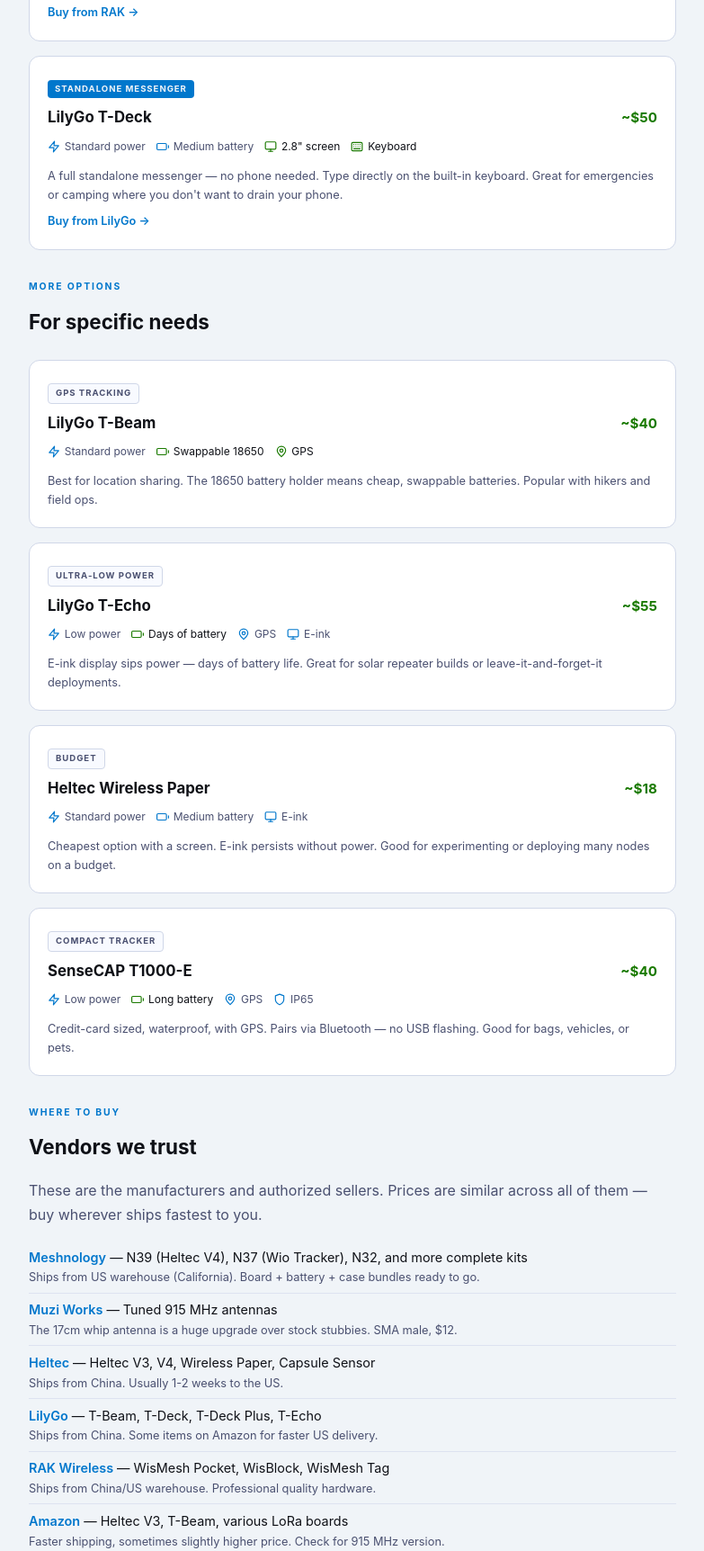
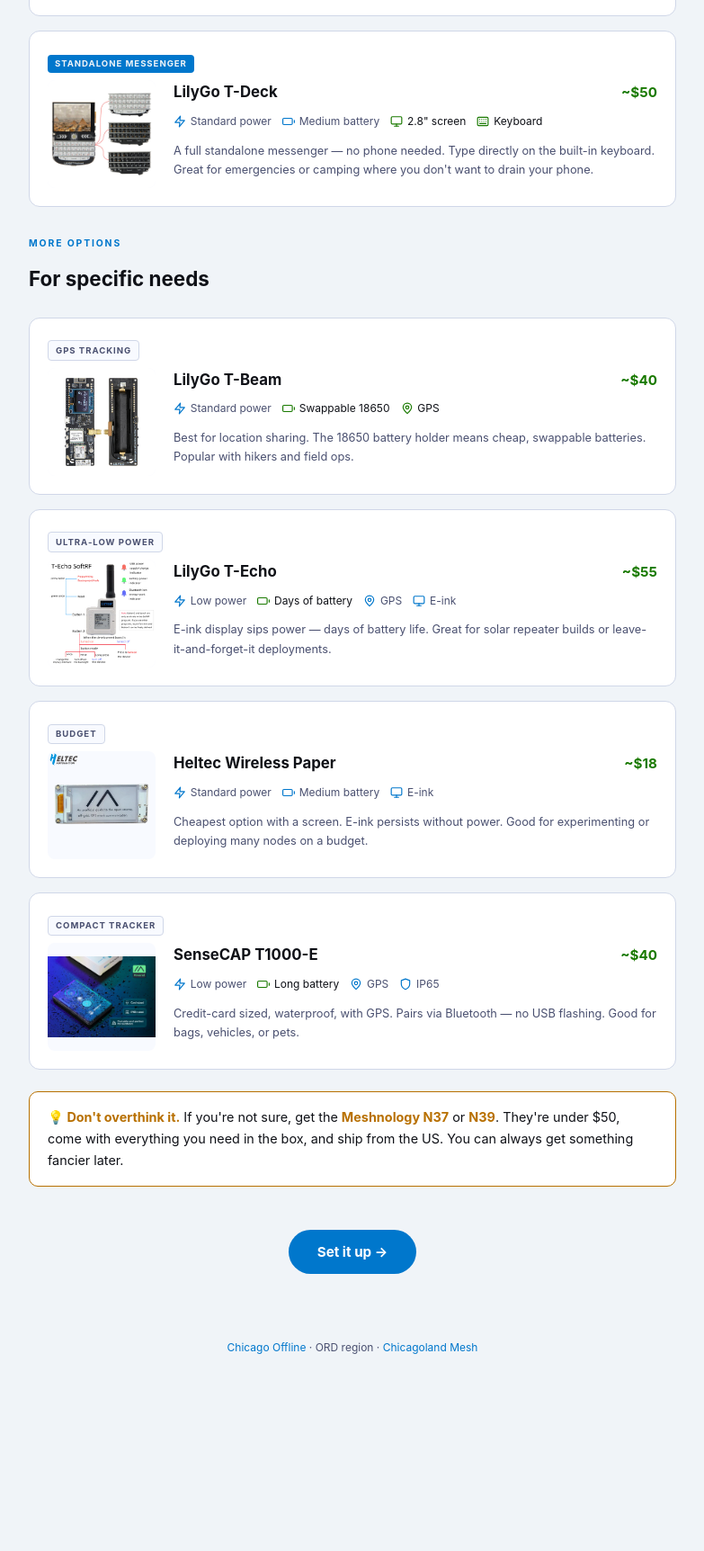
Before and after one commit to emuehlstein/slcmesh-mqtt, a plain HTML site: page dev-landing/buy.html in a window 1280 px wide. Shown: the part 1073-2797 px from the top of the page at 90% size, without its empty margins (248-1031 px from the left). After the commit the page ends 2621 px from the top, so only its background shows below. Drawn offline with Linux system fonts and the light colour scheme.

Commit message:
buy page: add product images, remove vendor links
- Added product photos for all 8 devices (local images/, ~300KB)
- Removed 'Vendors we trust' section and all store links
- Device cards now show image + specs side-by-side (stacks on mobile)
- Sources: Meshnology, LilyGo, Heltec, Seeed Studio, B&Q Consulting

```diff
--- a/dev-landing/buy.html
+++ b/dev-landing/buy.html
@@ -141,6 +141,28 @@
     }
     .device:hover { border-color: var(--accent-cyan); }
 
+    .device-body {
+      display: flex;
+      gap: 1.25rem;
+      align-items: flex-start;
+    }
+
+    .device-img {
+      width: 120px;
+      min-width: 120px;
+      height: 120px;
+      object-fit: contain;
+      border-radius: 8px;
+      background: var(--surface2);
+    }
+
+    .device-info { flex: 1; min-width: 0; }
+
+    @media (max-width: 480px) {
+      .device-body { flex-direction: column; }
+      .device-img { width: 100%; height: 160px; min-width: unset; }
+    }
+
     .device-header {
       display: flex;
       justify-content: space-between;
@@ -205,35 +227,6 @@
       margin: 0;
     }
 
-    .buy-link {
-      display: inline-block;
-      color: var(--accent-cyan);
-      font-size: 0.8rem;
-      font-weight: 600;
-      text-decoration: none;
-      margin-top: 0.5rem;
-    }
-    .buy-link:hover { text-decoration: underline; }
-
-    /* ── Where to buy ── */
-    .vendors {
-      list-style: none;
-      margin: 1rem 0;
-    }
-    .vendors li {
-      padding: 0.4rem 0;
-      border-bottom: 1px solid var(--divider);
-      font-size: 0.9rem;
-    }
-    .vendors li:last-child { border: none; }
-    .vendors a {
-      color: var(--accent-cyan);
-      text-decoration: none;
-      font-weight: 600;
-    }
-    .vendors a:hover { text-decoration: underline; }
-    .vendors .desc { color: var(--muted); font-size: 0.8rem; }
-
     .btn-primary {
       display: inline-block;
       background: var(--accent-cyan);
@@ -297,6 +290,9 @@
     <div class="device-grid">
       <div class="device">
         <span class="tag recommended">Recommended — Best starter</span>
+        <div class="device-body">
+          <img class="device-img" src="images/n39.jpg" alt="Meshnology N39" loading="lazy" />
+          <div class="device-info">
             <div class="device-header">
               <h3>Meshnology N39 (Heltec V4 Kit)</h3>
               <span class="price">~$44</span>
@@ -309,11 +305,15 @@
               <span class="feat"><svg viewBox="0 0 24 24" fill="none" stroke-width="2" stroke-linecap="round" stroke-linejoin="round"><rect x="5" y="2" width="14" height="20" rx="2" ry="2"/><line x1="12" y1="18" x2="12.01" y2="18"/></svg> Enclosed</span>
             </div>
             <p class="note">Complete kit — board, battery, case, and antennas included. Higher power output than the V3. Battery life is shorter than the N37, but the transmit power and WiFi make up for it. Ships from US.</p>
-        <a class="buy-link" href="https://meshnology.com/collections/meshnology-n30/products/meshnology-n39-wifi-lora-32-v4-development-kit-3000mah-battery-863-928mhz-antennas" target="_blank" rel="noopener">Buy from Meshnology →</a>
+          </div>
+        </div>
       </div>
 
       <div class="device">
         <span class="tag recommended">Recommended — Best all-rounder</span>
+        <div class="device-body">
+          <img class="device-img" src="images/n37.jpg" alt="Meshnology N37" loading="lazy" />
+          <div class="device-info">
             <div class="device-header">
               <h3>Meshnology N37 (Wio Tracker)</h3>
               <span class="price">~$47</span>
@@ -326,11 +326,15 @@
               <span class="feat"><svg viewBox="0 0 24 24" fill="none" stroke-width="2" stroke-linecap="round" stroke-linejoin="round"><rect x="5" y="2" width="14" height="20" rx="2" ry="2"/><line x1="12" y1="18" x2="12.01" y2="18"/></svg> Enclosed</span>
             </div>
             <p class="note">Our favorite. Compact design with GPS, great battery life from the ultra-low-power nRF52840, and a nice screen. Slightly less transmit power, but the battery and GPS make it a great daily carry. Ships from US.</p>
-        <a class="buy-link" href="https://meshnology.com/products/meshnology-n37-wio-tracker-l1-lora-meshtastic-gps-dev-board-with-1-3-oled" target="_blank" rel="noopener">Buy from Meshnology →</a>
+          </div>
+        </div>
       </div>
 
       <div class="device">
         <span class="tag premium">Recommended — Maximum range</span>
+        <div class="device-body">
+          <img class="device-img" src="images/station-g2.jpg" alt="Station G2" loading="lazy" />
+          <div class="device-info">
             <div class="device-header">
               <h3>Station G2</h3>
               <span class="price">~$109</span>
@@ -342,11 +346,15 @@
               <span class="feat"><svg viewBox="0 0 24 24" fill="none" stroke-width="2" stroke-linecap="round" stroke-linejoin="round"><path d="M12 22s8-4 8-10V5l-8-3-8 3v7c0 6 8 10 8 10z"/></svg> Wall power</span>
             </div>
             <p class="note">The big gun. Highest power output and best receive sensitivity of any MeshCore device. Ideal for fixed locations — rooftops, attics, high floors. Frequently out of stock. Requires USB-C PD or 9-19V external power.</p>
-        <a class="buy-link" href="https://store.rakwireless.com/products/station-g2" target="_blank" rel="noopener">Buy from RAK →</a>
+          </div>
+        </div>
       </div>
 
       <div class="device">
         <span class="tag recommended">Standalone messenger</span>
+        <div class="device-body">
+          <img class="device-img" src="images/t-deck.jpg" alt="LilyGo T-Deck" loading="lazy" />
+          <div class="device-info">
             <div class="device-header">
               <h3>LilyGo T-Deck</h3>
               <span class="price">~$50</span>
@@ -358,7 +366,8 @@
               <span class="feat strong"><svg viewBox="0 0 24 24" fill="none" stroke-width="2" stroke-linecap="round" stroke-linejoin="round"><rect x="2" y="4" width="20" height="16" rx="2" ry="2"/><path d="M6 8h.01M10 8h.01M14 8h.01M18 8h.01M6 12h.01M10 12h.01M14 12h.01M18 12h.01M6 16h12"/></svg> Keyboard</span>
             </div>
             <p class="note">A full standalone messenger — no phone needed. Type directly on the built-in keyboard. Great for emergencies or camping where you don't want to drain your phone.</p>
-        <a class="buy-link" href="https://www.lilygo.cc/products/t-deck" target="_blank" rel="noopener">Buy from LilyGo →</a>
+          </div>
+        </div>
       </div>
     </div>
 
@@ -369,6 +378,9 @@
     <div class="device-grid">
       <div class="device">
         <span class="tag advanced">GPS tracking</span>
+        <div class="device-body">
+          <img class="device-img" src="images/t-beam.jpg" alt="LilyGo T-Beam" loading="lazy" />
+          <div class="device-info">
             <div class="device-header">
               <h3>LilyGo T-Beam</h3>
               <span class="price">~$40</span>
@@ -380,9 +392,14 @@
             </div>
             <p class="note">Best for location sharing. The 18650 battery holder means cheap, swappable batteries. Popular with hikers and field ops.</p>
           </div>
+        </div>
+      </div>
 
       <div class="device">
         <span class="tag advanced">Ultra-low power</span>
+        <div class="device-body">
+          <img class="device-img" src="images/t-echo.jpg" alt="LilyGo T-Echo" loading="lazy" />
+          <div class="device-info">
             <div class="device-header">
               <h3>LilyGo T-Echo</h3>
               <span class="price">~$55</span>
@@ -395,9 +412,14 @@
             </div>
             <p class="note">E-ink display sips power — days of battery life. Great for solar repeater builds or leave-it-and-forget-it deployments.</p>
           </div>
+        </div>
+      </div>
 
       <div class="device">
         <span class="tag advanced">Budget</span>
+        <div class="device-body">
+          <img class="device-img" src="images/wireless-paper.webp" alt="Heltec Wireless Paper" loading="lazy" />
+          <div class="device-info">
             <div class="device-header">
               <h3>Heltec Wireless Paper</h3>
               <span class="price">~$18</span>
@@ -409,9 +431,14 @@
             </div>
             <p class="note">Cheapest option with a screen. E-ink persists without power. Good for experimenting or deploying many nodes on a budget.</p>
           </div>
+        </div>
+      </div>
 
       <div class="device">
         <span class="tag advanced">Compact tracker</span>
+        <div class="device-body">
+          <img class="device-img" src="images/t1000-e.jpg" alt="SenseCAP T1000-E" loading="lazy" />
+          <div class="device-info">
             <div class="device-header">
               <h3>SenseCAP T1000-E</h3>
               <span class="price">~$40</span>
@@ -425,42 +452,8 @@
             <p class="note">Credit-card sized, waterproof, with GPS. Pairs via Bluetooth — no USB flashing. Good for bags, vehicles, or pets.</p>
           </div>
         </div>
-
-    <!-- ── Where to buy ── -->
-    <div class="section-label">Where to buy</div>
-    <h2>Vendors we trust</h2>
-    <p>These are the manufacturers and authorized sellers. Prices are similar across all of them — buy wherever ships fastest to you.</p>
-
-    <ul class="vendors">
-      <li>
-        <a href="https://meshnology.com" target="_blank" rel="noopener">Meshnology</a> — N39 (Heltec V4), N37 (Wio Tracker), N32, and more complete kits
-        <div class="desc">Ships from US warehouse (California). Board + battery + case bundles ready to go.</div>
-      </li>
-      <li>
-        <a href="https://muzi.works" target="_blank" rel="noopener">Muzi Works</a> — Tuned 915 MHz antennas
-        <div class="desc">The 17cm whip antenna is a huge upgrade over stock stubbies. SMA male, $12.</div>
-      </li>
-      <li>
-        <a href="https://heltec.org" target="_blank" rel="noopener">Heltec</a> — Heltec V3, V4, Wireless Paper, Capsule Sensor
-        <div class="desc">Ships from China. Usually 1-2 weeks to the US.</div>
-      </li>
-      <li>
-        <a href="https://www.lilygo.cc" target="_blank" rel="noopener">LilyGo</a> — T-Beam, T-Deck, T-Deck Plus, T-Echo
-        <div class="desc">Ships from China. Some items on Amazon for faster US delivery.</div>
-      </li>
-      <li>
-        <a href="https://store.rakwireless.com" target="_blank" rel="noopener">RAK Wireless</a> — WisMesh Pocket, WisBlock, WisMesh Tag
-        <div class="desc">Ships from China/US warehouse. Professional quality hardware.</div>
-      </li>
-      <li>
-        <a href="https://www.amazon.com/s?k=heltec+lora32+v3+915" target="_blank" rel="noopener">Amazon</a> — Heltec V3, T-Beam, various LoRa boards
-        <div class="desc">Faster shipping, sometimes slightly higher price. Check for 915 MHz version.</div>
-      </li>
-      <li>
-        <a href="https://www.aliexpress.com/w/wholesale-heltec-lora32-v3.html" target="_blank" rel="noopener">AliExpress</a> — All brands, lowest prices
-        <div class="desc">Cheapest option. 2-4 weeks shipping. Good for bulk orders.</div>
-      </li>
-    </ul>
+      </div>
+    </div>
 
     <div class="important">
       <strong>💡 Don't overthink it.</strong> If you're not sure, get the <strong>Meshnology N37</strong> or <strong>N39</strong>. They're under $50, come with everything you need in the box, and ship from the US. You can always get something fancier later.
```
Also changed, not shown: dev-landing/images/n37.jpg (added), dev-landing/images/n39.jpg (added), dev-landing/images/station-g2.jpg (added), dev-landing/images/t-beam.jpg (added), dev-landing/images/t-deck.jpg (added), dev-landing/images/t-echo.jpg (added), dev-landing/images/t1000-e.jpg (added), dev-landing/images/wireless-paper.webp (added). Lines whose indentation alone changed are shown as unchanged.
